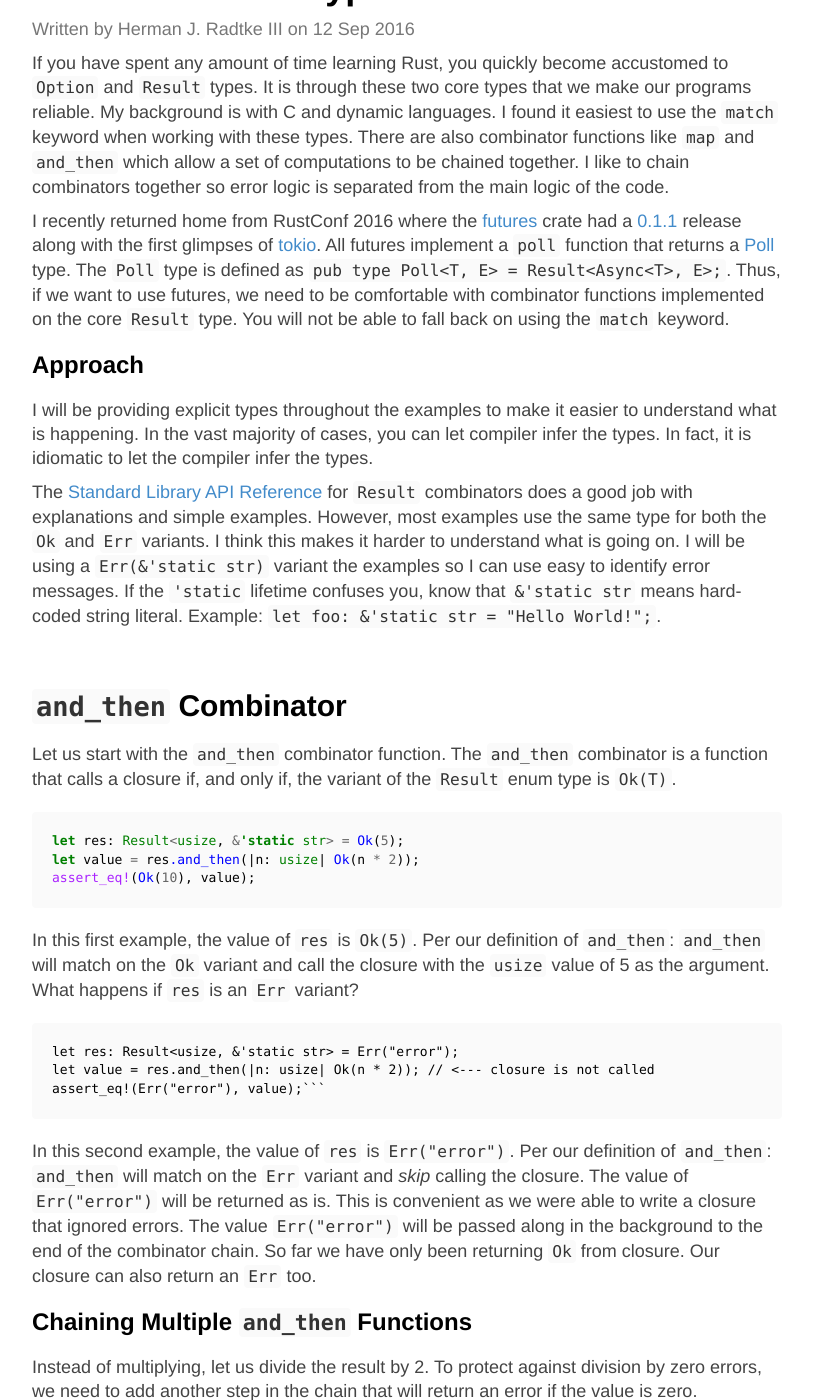
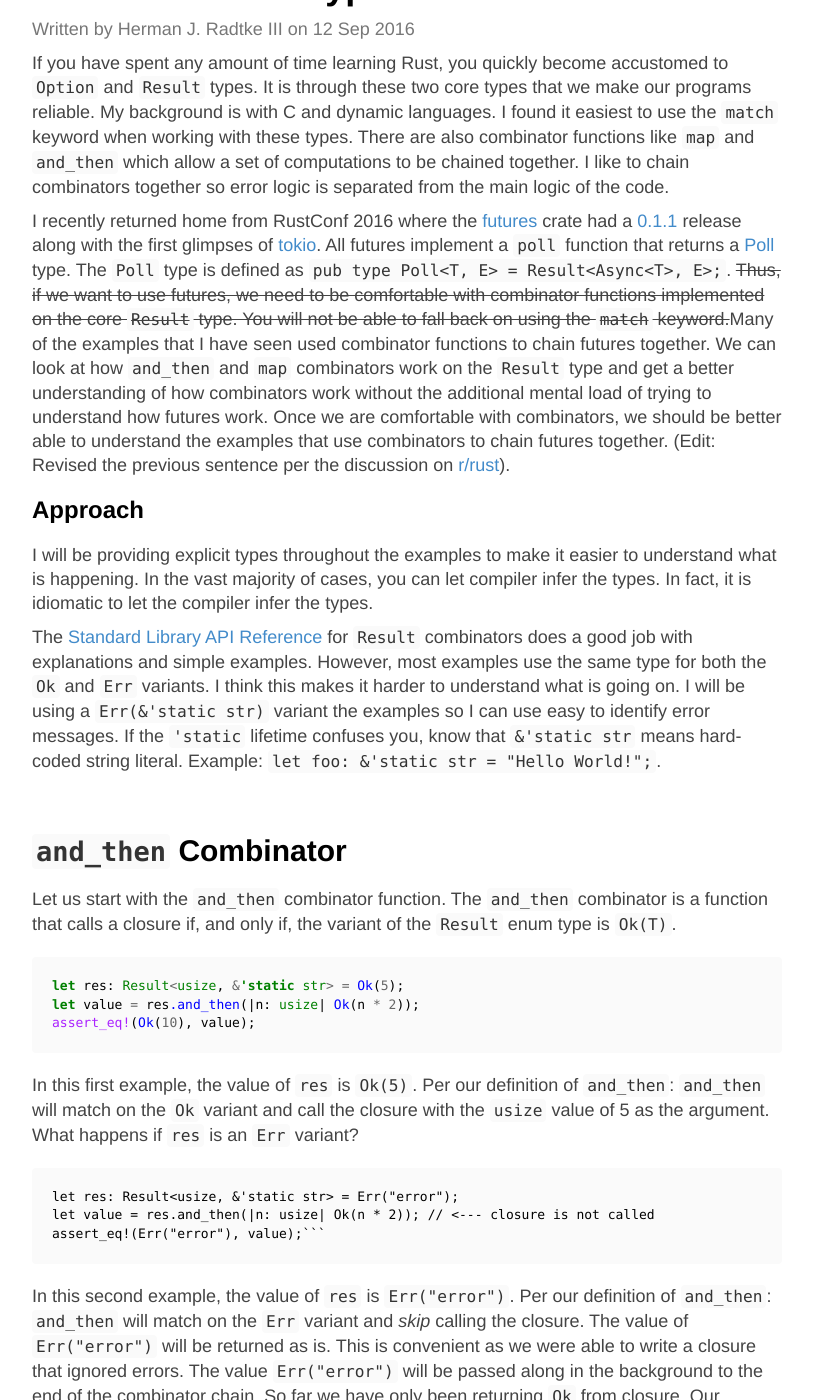
Before and after one commit to hjr3/hjr3.github.io, a Jekyll site: the page built from _posts/2016-09-12-rust-using-and_then-and-map-combinators-on-result-type.md, in a window 1280 px wide and 1400 px high, scrolled down 275 px. Shown: the whole window, without its empty margins (233-1046 px from the left). Built offline with Jekyll 4.4.1, drawn with Linux system fonts in a browser that asks for light colours; some of the changed text lies outside the part shown.

Commit message:
Edits to rust-using-and_then-and-map-combinators-on-result-type
- revise misleading sentence so as not to cause confusion
- another fix to the wording of the "divide by n" example
- fix typo when describing `and_then` returning a new type

````diff
--- a/_posts/2016-09-12-rust-using-and_then-and-map-combinators-on-result-type.md
+++ b/_posts/2016-09-12-rust-using-and_then-and-map-combinators-on-result-type.md
@@ -10,7 +10,7 @@ published: true
 
 If you have spent any amount of time learning Rust, you quickly become accustomed to `Option` and `Result` types. It is through these two core types that we make our programs reliable. My background is with C and dynamic languages. I found it easiest to use the `match` keyword when working with these types. There are also combinator functions like `map` and `and_then` which allow a set of computations to be chained together. I like to chain combinators together so error logic is separated from the main logic of the code.
 
-I recently returned home from RustConf 2016 where the [futures](https://github.com/alexcrichton/futures-rs) crate had a [0.1.1](https://crates.io/crates/futures/0.1.1) release along with the first glimpses of [tokio](https://github.com/tokio-rs/tokio). All futures implement a `poll` function that returns a [Poll](https://github.com/alexcrichton/futures-rs/blob/9bd186bef3430d26747ee886c54d5e68e0405275/src/lib.rs#L354) type. The `Poll` type is defined as `pub type Poll<T, E> = Result<Async<T>, E>;`. Thus, if we want to use futures, we need to be comfortable with combinator functions implemented on the core `Result` type. You will not be able to fall back on using the `match` keyword.
+I recently returned home from RustConf 2016 where the [futures](https://github.com/alexcrichton/futures-rs) crate had a [0.1.1](https://crates.io/crates/futures/0.1.1) release along with the first glimpses of [tokio](https://github.com/tokio-rs/tokio). All futures implement a `poll` function that returns a [Poll](https://github.com/alexcrichton/futures-rs/blob/9bd186bef3430d26747ee886c54d5e68e0405275/src/lib.rs#L354) type. The `Poll` type is defined as `pub type Poll<T, E> = Result<Async<T>, E>;`. ~~Thus, if we want to use futures, we need to be comfortable with combinator functions implemented on the core `Result` type. You will not be able to fall back on using the `match` keyword.~~Many of the examples that I have seen used combinator functions to chain futures together. We can look at how `and_then` and `map` combinators work on the `Result` type and get a better understanding of how combinators work without the additional mental load of trying to understand how futures work. Once we are comfortable with combinators, we should be better able to understand the examples that use combinators to chain futures together. (Edit: Revised the previous sentence per the discussion on [r/rust](https://www.reddit.com/r/rust/comments/52lsbb/using_and_then_and_map_combinators_on_the_rust/d7lbf4n)).
 
 ### Approach
 
@@ -41,7 +41,7 @@ In this second example, the value of `res` is `Err("error")`. Per our definition
 
 ### Chaining Multiple `and_then` Functions
 
-Instead of multiplying, let us divide the result by 2. To protect against division by zero errors, we need to add another step in the chain that will return an error if the value is zero.
+Instead of multiplying, let us divide 2 by the result `n`. To protect against division by zero errors, we need to add another step in the chain that will return an error if the value is zero.
 
 ```rust
 let res: Result<usize, &'static str> = Ok(0);
@@ -168,7 +168,7 @@ You must understand that:
 
 ## Different Return Types Using `and_then` And `map`
 
-The `and_then`, `map` and `map_err` functions are not constrained to return the same type inside their variants. The `map` functions can be given `Ok(T)` and return `Ok(U)`. The `map_err` function can be given `Err(E)` and return `Err(F)`. The `and_then` function can be given `Ok(T)` and return `Ok(T)` or `Err(F)`!
+The `and_then`, `map` and `map_err` functions are not constrained to return the same type inside their variants. The `map` functions can be given `Ok(T)` and return `Ok(U)`. The `map_err` function can be given `Err(E)` and return `Err(F)`. The `and_then` function can be given `Ok(T)` and return `Ok(U)` or `Err(F)`!
 
 Let us try a complicated example where we are given a nested Result, but none of the types match the desired types we want. Example: We are given `Result<Result<i32, FooError>, BarError>`, but we want `Result<usize, &'static str>`.
 
````
